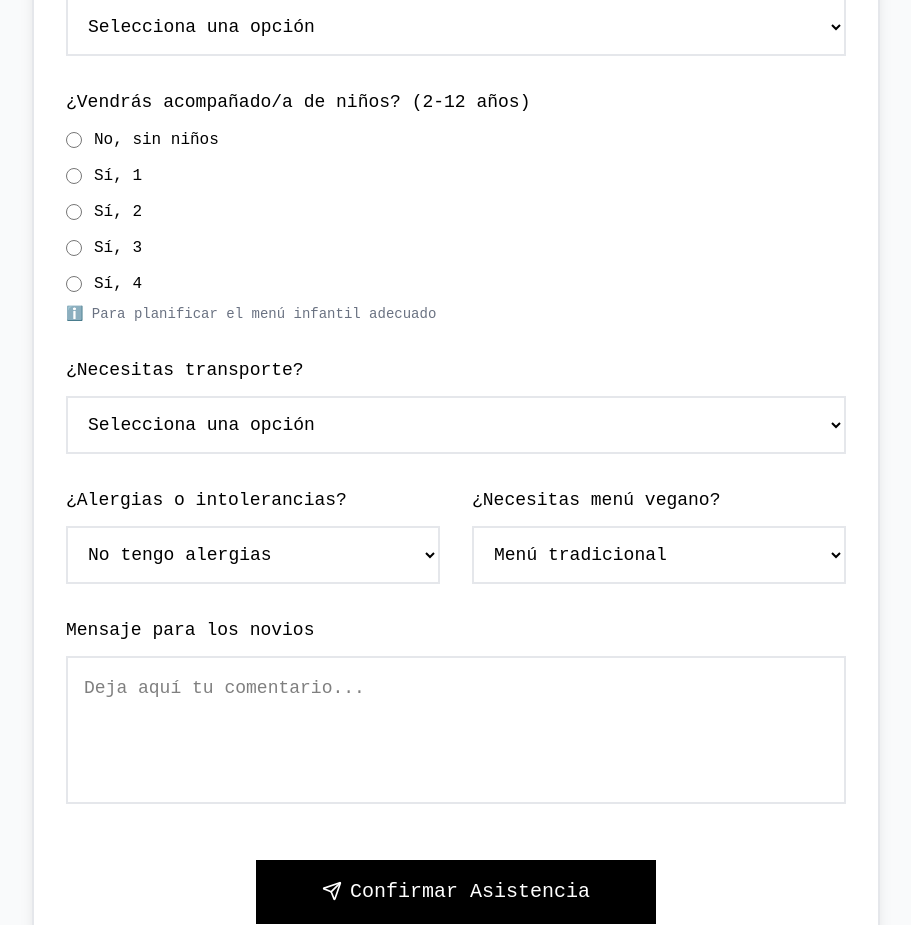
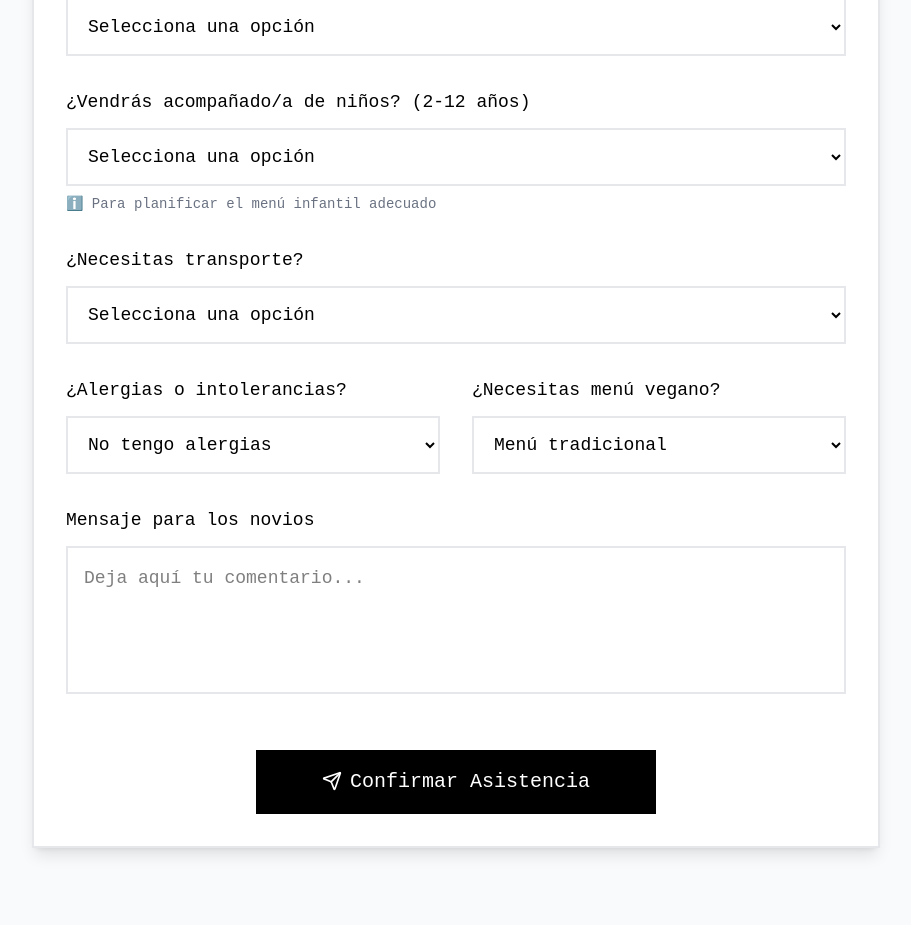
Before and after one commit to janaigutierrez/boda-modo-cata, a React (Vite) app: page / in a window 1280 px wide. Shown: the part 5960-6885 px from the top of the page, without its empty margins (184-1095 px from the left). Built offline with nearby package versions, Linux system fonts and the light colour scheme.

Commit message:
RSVP fix

```diff
--- a/src/components/sections/RSVP.jsx
+++ b/src/components/sections/RSVP.jsx
@@ -179,53 +179,17 @@ const RSVP = ({ data }) => {
                                 <label className="block text-lg font-medium mb-3 text-black">
                                     ¿Vendrás acompañado/a de niños? (2-12 años)
                                 </label>
-                                <div className="space-y-3">
-                                    <label className="flex items-center space-x-3">
-                                        <input
-                                            type="radio"
-                                            value="0"
-                                            {...register('ninos')}
-                                            className="w-4 h-4 text-black border-2 border-gray-300 focus:ring-black"
-                                        />
-                                        <span>No, sin niños</span>
-                                    </label>
-                                    <label className="flex items-center space-x-3">
-                                        <input
-                                            type="radio"
-                                            value="1"
-                                            {...register('ninos')}
-                                            className="w-4 h-4 text-black border-2 border-gray-300 focus:ring-black"
-                                        />
-                                        <span>Sí, 1</span>
-                                    </label>
-                                    <label className="flex items-center space-x-3">
-                                        <input
-                                            type="radio"
-                                            value="2"
-                                            {...register('ninos')}
-                                            className="w-4 h-4 text-black border-2 border-gray-300 focus:ring-black"
-                                        />
-                                        <span>Sí, 2 </span>
-                                    </label>
-                                    <label className="flex items-center space-x-3">
-                                        <input
-                                            type="radio"
-                                            value="3"
-                                            {...register('ninos')}
-                                            className="w-4 h-4 text-black border-2 border-gray-300 focus:ring-black"
-                                        />
-                                        <span>Sí, 3</span>
-                                    </label>
-                                    <label className="flex items-center space-x-3">
-                                        <input
-                                            type="radio"
-                                            value="4"
-                                            {...register('ninos')}
-                                            className="w-4 h-4 text-black border-2 border-gray-300 focus:ring-black"
-                                        />
-                                        <span>Sí, 4 </span>
-                                    </label>
-                                </div>
+                                <select
+                                    {...register('ninos')}
+                                    className="w-full p-4 border-2 border-gray-200 text-lg focus:border-black focus:outline-none transition-colors"
+                                >
+                                    <option value="">Selecciona una opción</option>
+                                    <option value="No">No, sin niños</option>
+                                    <option value="1">Sí, 1 niño/a</option>
+                                    <option value="2">Sí, 2 niños/as</option>
+                                    <option value="3">Sí, 3 niños/as</option>
+                                    <option value="4">Sí, 4 niños/as</option>
+                                </select>
                                 <p className="text-sm text-gray-500 mt-2">
                                     ℹ️ Para planificar el menú infantil adecuado
                                 </p>
```
